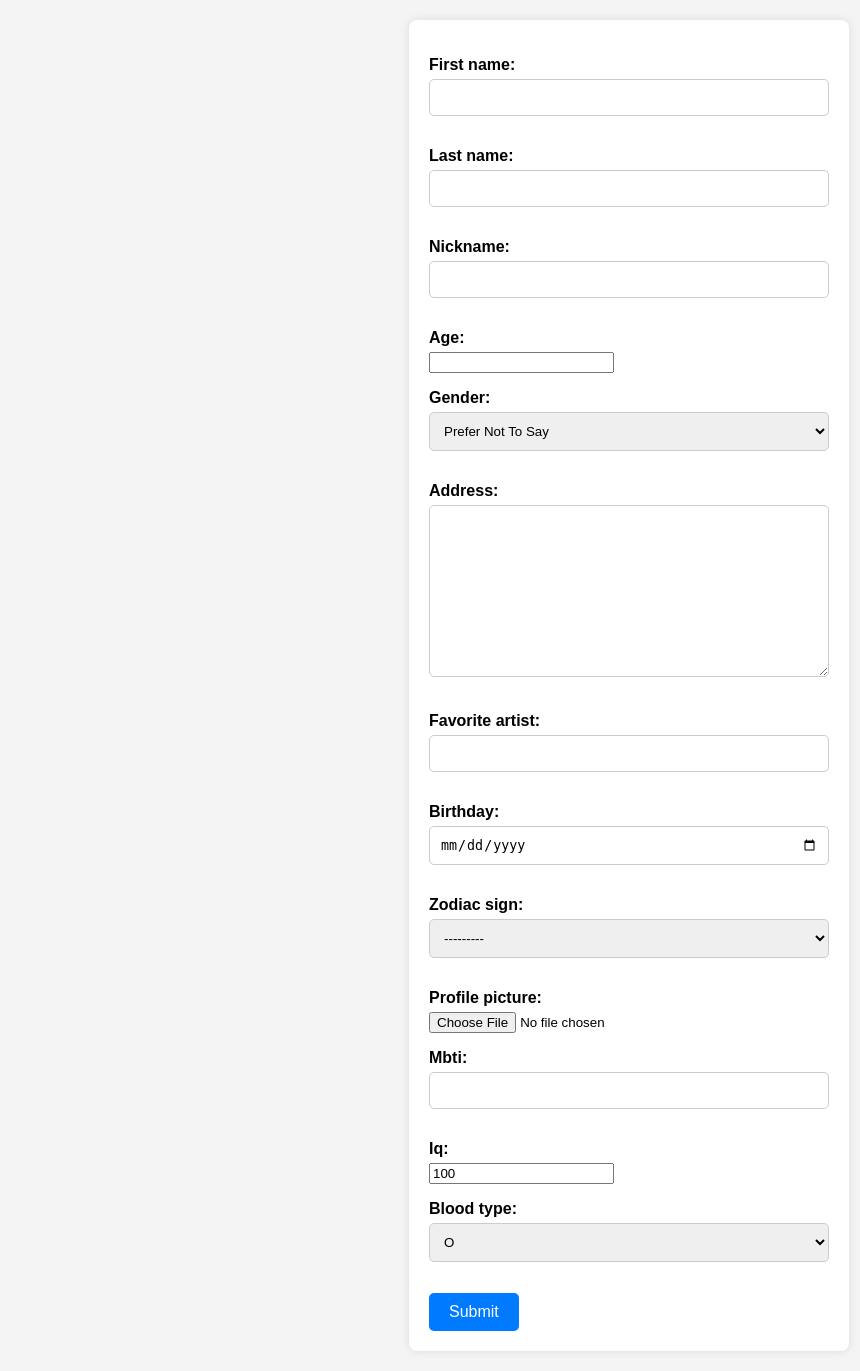
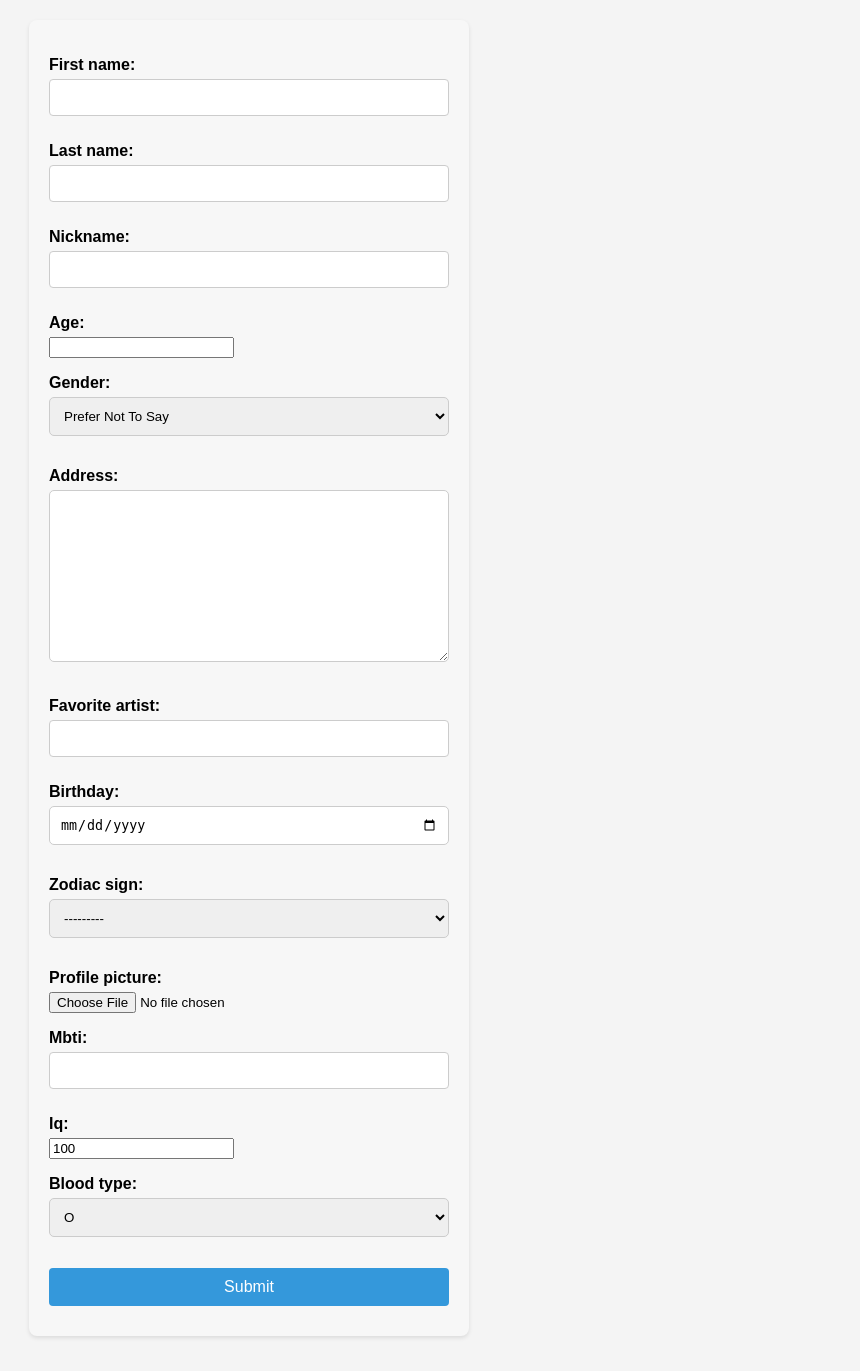
Before and after one commit to ron062394/python-django-training, a Django app: page /create/ in a window 1280 px wide. Shown: the whole page, without its empty margins (11-871 px from the left). After the commit the page ends 1338 px from the top, so only its background shows below. Run offline with Django 4.2, Linux system fonts and the light colour scheme.

Commit message:
Added css styles for update form

```diff
--- a/mysite/myapp/static/myapp/styles.css
+++ b/mysite/myapp/static/myapp/styles.css
@@ -121,3 +121,40 @@
     margin-bottom: 5px;
     font-weight: bold;
 }
+
+/* Apply styles to the form */
+form {
+    margin: 20px;
+    padding: 20px;
+    background-color: #f7f7f7;
+    border-radius: 8px;
+    box-shadow: 0 2px 4px rgba(0, 0, 0, 0.1);
+  }
+
+  /* Style the form inputs and labels */
+  input[type="text"],
+  input[type="submit"] {
+    width: 100%;
+    padding: 10px;
+    margin-bottom: 10px;
+    border: 1px solid #ccc;
+    border-radius: 4px;
+  }
+
+  label {
+    display: block;
+    margin-bottom: 5px;
+  }
+
+  /* Style the submit button */
+  input[type="submit"] {
+    background-color: #3498db;
+    color: #fff;
+    border: none;
+    border-radius: 4px;
+    cursor: pointer;
+  }
+
+  input[type="submit"]:hover {
+    background-color: #2980b9;
+  }
```
